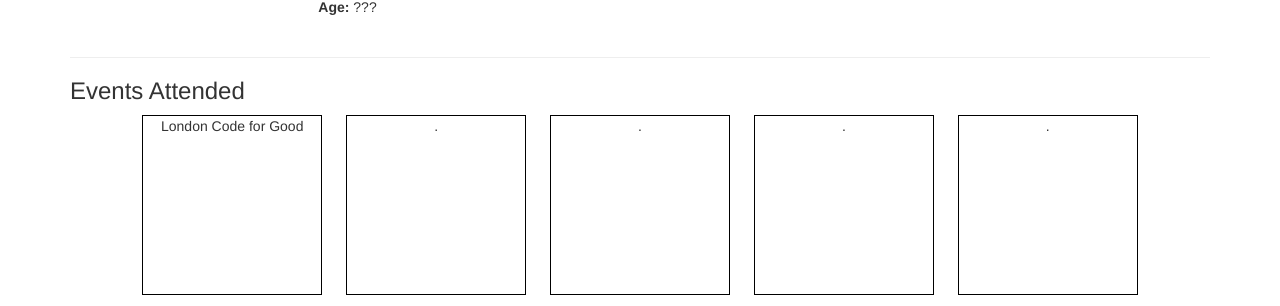
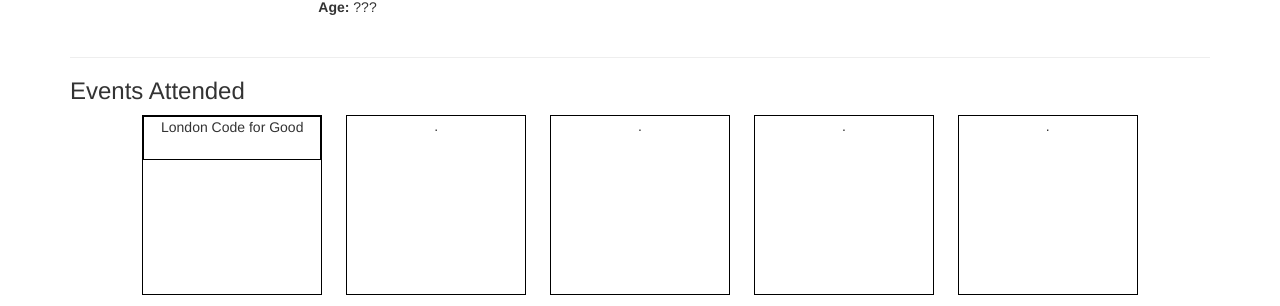
Before and after one commit to CFGLondon/team-7, a PHP site: page /profile.php in a window 1280 px wide. Shown: the part 392-698 px from the top of the page. Run offline with PHP 8.4, Linux system fonts and the light colour scheme; data that the repository does not hold is empty.

Commit message:
Fixed spelling mistake

```diff
--- a/profile.php
+++ b/profile.php
@@ -113,7 +113,7 @@
                 <div id="sectionBody">
                     <div class="sectionHeader"><h3 style="margin: 0;">Events Attended</h3></div>
                     <div class="eventContent">
-                        <div class="event"><div class="capton">London Code for Good</div></div>
+                        <div class="event"><div class="caption">London Code for Good</div></div>
                         <div class="event">.</div>
                         <div class="event">.</div>
                         <div class="event">.</div>
```
